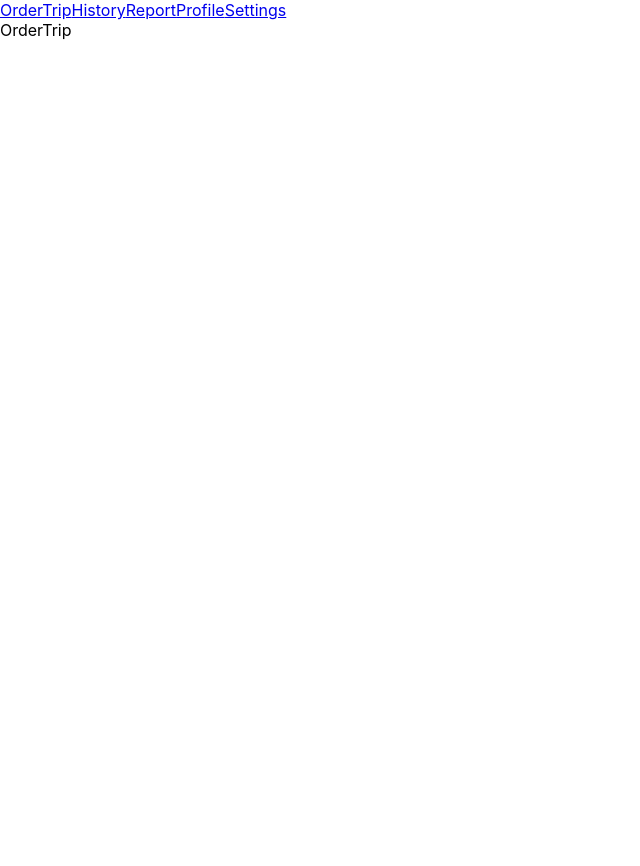
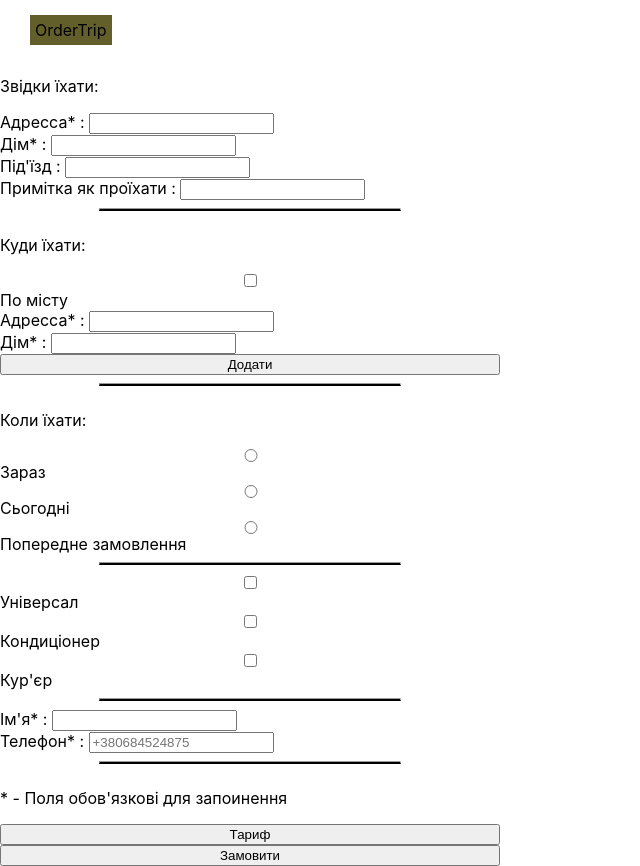
Before and after one commit to DashaDanilchenko/taxi, a React (Create React App) app: page / in a window 1280 px wide. Shown: the whole page, without its empty margins (0-640 px from the left). Before the commit the page ends 800 px from the top, so only its background shows below. Built offline with nearby package versions, Linux system fonts and the light colour scheme.

Commit message:
create form order trip

```diff
--- a/package.json
+++ b/package.json
@@ -8,6 +8,7 @@
     "@testing-library/user-event": "^13.5.0",
     "react": "^18.2.0",
     "react-dom": "^18.2.0",
+    "react-hook-form": "^7.44.3",
     "react-router-dom": "^6.13.0",
     "react-scripts": "5.0.1",
     "web-vitals": "^2.1.4"
--- a/src/App.js
+++ b/src/App.js
@@ -1,4 +1,5 @@
 import { HashRouter, Route, Routes } from "react-router-dom";
+import { useState } from "react"
 import Layout from "./components/formsUser/Layout";
 import OrderTrip from "./components/formsUser/OrderTrip";
 import NotFound from "./components/formsUser/NotFound";
@@ -8,11 +9,14 @@ import Settings from "./components/formsUser/Settings";
 import History from "./components/formsUser/History";
 
 function App() {
+
+  const [isAuthorization, setIsAuthorization] = useState(false)
+
   return (
     <HashRouter>
      <Routes>
-      <Route path='/' element={<Layout/>}>
-        <Route index element={<OrderTrip/>}/>
+      <Route path='/' element={<Layout isAuthorization={isAuthorization}/>}>
+        <Route index element={<OrderTrip isAuthorization={isAuthorization}/>}/>
         <Route path='/history' element={<History/>}/>
         <Route path='/report' element={<Report/>}/>
         <Route path='/profile' element={<Profile/>}/>
--- /dev/null
+++ b/src/components/formsUser/AdditionalSummaCard.jsx
@@ -0,0 +1,34 @@
+import { useForm } from "react-hook-form";
+
+const AdditionalSummaCard = ({createOrderTrip}) => {
+
+    const {register, handleSubmit, reset, formState: {errors}} = useForm({
+        mode: 'onChange'
+      })
+
+  return (
+    <form onSubmit={handleSubmit(createOrderTrip)}>
+        <label htmlFor="add_summa">
+       Додати до вартості : <input type="number" id="add_summa" name="add_summa"  {... register('add_summa',
+        {required: 'is require', pattern: {
+         value: /[0-9]/,
+         message:'Enter only numbers',
+      }}
+       )}/>
+       </label>
+       {errors.add_summa && <p>{errors.add_summa?.message}</p>}
+
+       <label htmlFor="number_additional_card">
+       Номер доп карточки : <input type="text" id="number_additional_card" name="number_additional_card"  {... register('patronymic',
+        {required: 'is require', pattern: {
+         value: /[0-9]/,
+         message:'Enter only numbers',
+      }}
+       )}/>
+       </label>
+       {errors.number_additional_card && <p>{errors.number_additional_card?.message}</p>}
+    </form>
+  )
+}
+
+export default AdditionalSummaCard
--- a/src/components/formsUser/Layout.jsx
+++ b/src/components/formsUser/Layout.jsx
@@ -1,17 +1,19 @@
+
 import { NavLink, Outlet } from "react-router-dom"
 
-const Layout = () => {
+const Layout = ({isAuthorization}) => {
+
   return (
-    <div className="container">
+    <div >
         <nav>
             <NavLink to="/">OrderTrip</NavLink>
-            <NavLink to="/history">History</NavLink>
-            <NavLink to="/report">Report</NavLink>
-            <NavLink to="/profile">Profile</NavLink>
-            <NavLink to="/settings">Settings</NavLink>
+            {isAuthorization && <NavLink to="/history">History</NavLink> }
+            {isAuthorization && <NavLink to="/report">Report</NavLink>}
+            {isAuthorization && <NavLink to="/profile">Profile</NavLink>}
+            {isAuthorization && <NavLink to="/settings">Settings</NavLink>}
         </nav>
         <main>
-            <Outlet/>
+            <Outlet isAuthorization={isAuthorization}/>
         </main>
     </div>
   )
--- a/src/components/formsUser/OrderTrip.jsx
+++ b/src/components/formsUser/OrderTrip.jsx
@@ -1,6 +1,135 @@
-const OrderTrip = () => {
+import { useForm } from "react-hook-form";
+import AdditionalSummaCard from "./AdditionalSummaCard";
+import Pay from "./Pay";
+
+const OrderTrip = ({isAuthorization}) => {
+
+    console.log(isAuthorization)
+
+    const {register, handleSubmit, reset, formState: {errors}} = useForm({
+        mode: 'onChange'
+      })
+
+      const createOrderTrip = (dataOrderTrip) => {
+        console.log(dataOrderTrip)
+      }
+
   return (
-    <div>OrderTrip</div>
+    <form onSubmit={handleSubmit(createOrderTrip)}>
+
+    <p>Звідки їхати:</p>
+    <label htmlFor="address_from">
+    Адресса* : <input type="text" id="address_from" name="address_from"
+    {... register('address_from',
+    {required: 'is require', }
+    )}/>
+    </label>
+    {errors.address_from && <p>{errors.address_from?.message}</p>}
+
+
+    <label htmlFor="house_from">
+    Дім* : <input type="text" id="house_from" name="house_from"
+    {... register('house_from',
+    {required: 'is require', }
+    )}/>
+    </label>
+    {errors.house_from && <p>{errors.house_from?.message}</p>}
+
+
+    <label htmlFor="section">
+    Під'їзд : <input type="text" id="section" name="section"
+    {... register('section',
+    {required: 'is require', }
+    )}/>
+    </label>
+    {errors.section && <p>{errors.section?.message}</p>}
+
+
+    <label htmlFor="note">
+    Примітка як проїхати : <input type="text" id="note" name="note"
+    {... register('note',
+    {required: 'is require', }
+    )}/>
+    </label>
+    {errors.note && <p>{errors.note?.message}</p>}
+
+   <hr />
+
+
+    <p>Куди їхати: </p>
+    <input type="checkbox" /> <span>По місту</span>
+    <label htmlFor="address_on">
+    Адресса* : <input type="text" id="address_on" name="address_on"
+    {... register('address_on',
+    {required: 'is require', }
+    )}/>
+    </label>
+    {errors.address_on && <p>{errors.address_on?.message}</p>}
+
+
+    <label htmlFor="house_on">
+    Дім* : <input type="text" id="house_on" name="house_on"
+    {... register('house_on',
+    {required: 'is require', }
+    )}/>
+    </label>
+    {errors.house_on && <p>{errors.house_on?.message}</p>}
+
+    <button>Додати</button>
+
+    <hr />
+
+    <p>Коли їхати:</p>
+
+    <input type="radio" /> <span>Зараз</span>
+    <input type="radio" /> <span>Сьогодні</span>
+    <input type="radio" /> <span>Попередне замовлення</span>
+
+    <hr />
+    <input type="checkbox" /> <span>Універсал</span>
+    <input type="checkbox" /> <span>Кондиціонер</span>
+    <input type="checkbox" /> <span>Кур'єр</span>
+    <hr />
+
+
+{isAuthorization && <Pay createOrderTrip={createOrderTrip}/>}
+
+
+
+    <label htmlFor="name">
+     Ім'я* : <input type="text" id="name" name="name" {... register('name',
+       {required: 'is require', pattern: {
+        value: /[a-zA-Z]/,
+        message:'Enter only letters',
+     }}
+      )}/>
+    </label>
+    {errors.name && <p>{errors.name?.message}</p>}
+
+
+    <label htmlFor="phone">
+    Телефон* : <input type="text" id="phone" name="phone" placeholder="+380684524875"  {... register('phone',
+    {required: 'is require', pattern: {
+       value: /^(((0[1-9]|[12]\d|3[01])\/(0[13578]|1[02])\/((19|[2-9]\d)\d{2}))|((0[1-9]|[12]\d|30)\/(0[13456789]|1[012])\/((19|[2-9]\d)\d{2}))|((0[1-9]|1\d|2[0-8])\/02\/((19|[2-9]\d)\d{2}))|(29\/02\/((1[6-9]|[2-9]\d)(0[48]|[2468][048]|[13579][26])|((16|[2468][048]|[3579][26])00))))$/g,
+       message:'Enter the date according to the template 31/12/2000',
+    }} )}/>
+    </label>
+    {errors.phone && <p>{errors.phone?.message}</p>}
+
+
+    {
+       isAuthorization && <AdditionalSummaCard createOrderTrip={createOrderTrip}/>
+    }
+
+
+
+
+    <hr />
+    <p>* - Поля обов'язкові для запоинення</p>
+
+      <button>Тариф</button>
+      <button>Замовити</button>
+    </form>
   )
 }
 
--- /dev/null
+++ b/src/components/formsUser/Pay.jsx
@@ -0,0 +1,26 @@
+import { useForm } from "react-hook-form"
+
+const Pay = ({createOrderTrip}) => {
+
+    const {register, handleSubmit, reset, formState: {errors}} = useForm({
+        mode: 'onChange'
+      })
+
+  return (
+    <form onSubmit={handleSubmit(createOrderTrip)}>
+        <p>Оплата:</p>
+
+<input type="radio" /> <span>Готівка</span>
+<input type="radio" /> <span>Термінал</span>
+<input type="radio" /> <span>Бонусами</span>
+<input type="radio" /> <span>Безготівковий розрахунок</span>
+
+<button>Оновити</button>
+<button>Поповнити</button>
+
+<hr />
+    </form>
+  )
+}
+
+export default Pay
--- a/src/index.css
+++ b/src/index.css
@@ -7,3 +7,31 @@ body {
   -webkit-font-smoothing: antialiased;
   -moz-osx-font-smoothing: grayscale;
 }
+
+nav {
+  margin: 20px;
+}
+
+a {
+  margin: 10px;
+  padding: 5px;
+  background: rgb(168, 162, 74);
+  text-decoration: none;
+  color: black;
+}
+
+.active {
+  background: rgb(99, 95, 43);
+}
+
+form {
+  display: flex;
+  flex-direction: column;
+  width: 500px;
+}
+
+
+hr {
+border-bottom: 2px solid black;
+width: 300px;
+}
```
Also changed, not shown: 1 other file (tests, documents, lock files or other folders).
